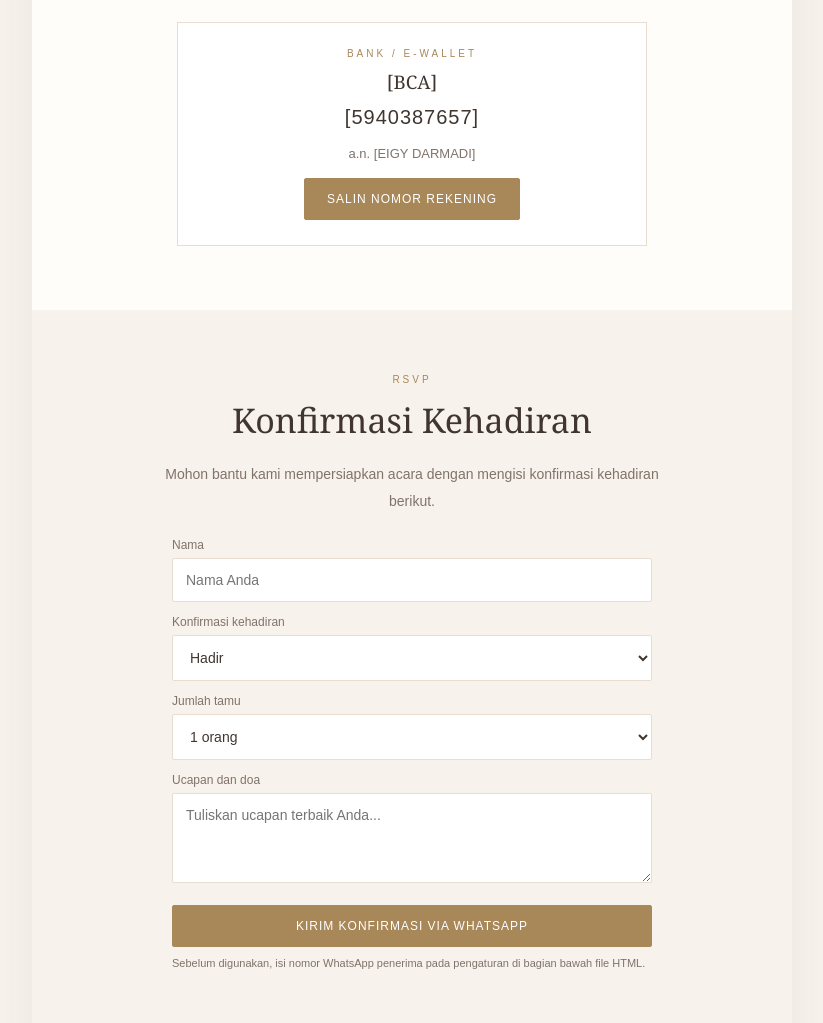
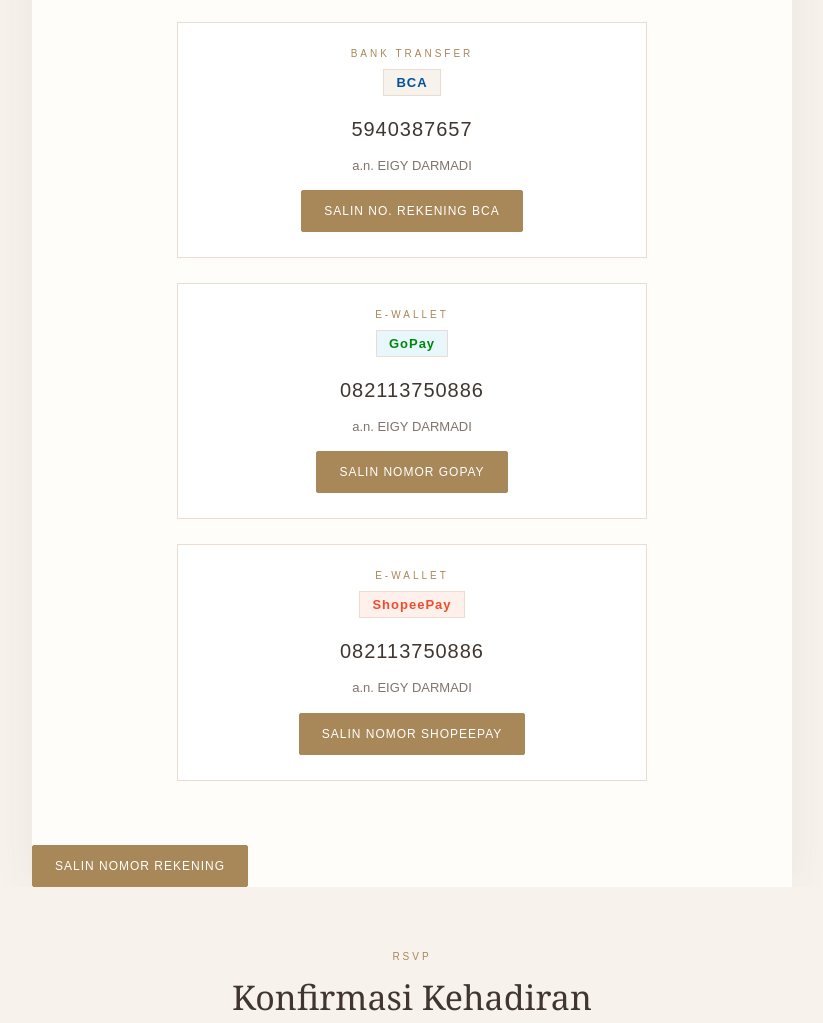
Before and after one commit to eigydarmadi4-hash/test, a plain HTML site: page index.html in a window 1280 px wide. Shown: the part 6637-7660 px from the top of the page, without its empty margins (228-1051 px from the left). Drawn offline with Linux system fonts and the light colour scheme.

Commit message:
Update index.html

```diff
--- a/index.html
+++ b/index.html
@@ -67,12 +67,32 @@
     <section class="section">
       <div class="kicker">Wedding Gift</div><h2>Tanda Kasih</h2>
       <p class="intro">Doa restu Anda merupakan hadiah terindah bagi kami. Namun, apabila ingin berbagi tanda kasih, dapat melalui informasi berikut.</p>
+
+      <div class="gift" style="margin-bottom:14px">
+        <div class="kicker">Bank Transfer</div>
+        <div style="display:inline-block;margin:10px 0;padding:5px 12px;border:1px solid var(--line);background:#f7f2ec;font:bold 13px Arial,sans-serif;letter-spacing:1px;color:#00529b">BCA</div>
+        <div class="account" id="rek-bca">5940387657</div>
+        <p>a.n. EIGY DARMADI</p>
+        <button class="btn" onclick="copyText('rek-bca')">Salin No. Rekening BCA</button>
+      </div>
+
+      <div class="gift" style="margin-bottom:14px">
+        <div class="kicker">E-Wallet</div>
+        <div style="display:inline-block;margin:10px 0;padding:5px 12px;border:1px solid var(--line);background:#e8f7fb;font:bold 13px Arial,sans-serif;letter-spacing:1px;color:#00880d">GoPay</div>
+        <div class="account" id="no-gopay">082113750886</div>
+        <p>a.n. EIGY DARMADI</p>
+        <button class="btn" onclick="copyText('no-gopay')">Salin Nomor GoPay</button>
+      </div>
+
       <div class="gift">
-        <div class="kicker">Bank / E-Wallet</div>
-        <h3 style="font-weight:400;margin:10px 0">[BCA]</h3>
-        <div class="account" id="rekening">[5940387657]</div>
-        <p>a.n. [EIGY DARMADI]</p>
-        <button class="btn" onclick="copyAccount()">Salin Nomor Rekening</button>
+        <div class="kicker">E-Wallet</div>
+        <div style="display:inline-block;margin:10px 0;padding:5px 12px;border:1px solid var(--line);background:#fff0eb;font:bold 13px Arial,sans-serif;letter-spacing:1px;color:#ee4d2d">ShopeePay</div>
+        <div class="account" id="no-shopee">082113750886</div>
+        <p>a.n. EIGY DARMADI</p>
+        <button class="btn" onclick="copyText('082113750886')">Salin Nomor ShopeePay</button>
+      </div>
+    </section>
+        <button class="btn" onclick="copyText(elementId)">Salin Nomor Rekening</button>
       </div>
     </section>
 
@@ -115,7 +135,7 @@ function sendRSVP(e){
  const msg=`RSVP Undangan Eigy & Meta\nNama: ${document.getElementById("guest").value}\nKehadiran: ${document.getElementById("attendance").value}\nJumlah: ${document.getElementById("count").value}\nUcapan: ${document.getElementById("message").value}`;
  window.open(`https://wa.me/${WHATSAPP_ADMIN}?text=${encodeURIComponent(msg)}`,"_blank");
 }
-function copyAccount(){
+function copyText(elementId){
  const v=document.getElementById("rekening").textContent.trim();
  if(v.startsWith("[")){alert("Isi nomor rekening terlebih dahulu.");return}
  navigator.clipboard?.writeText(v).then(()=>alert("Nomor rekening disalin.")).catch(()=>alert("Nomor rekening: "+v));
```
